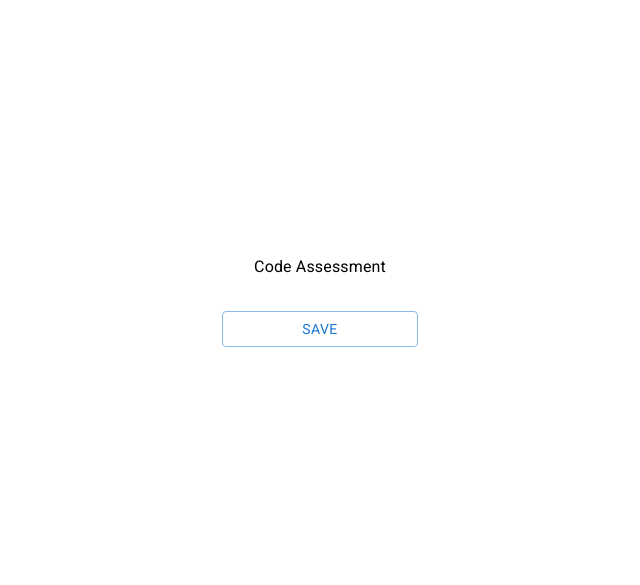
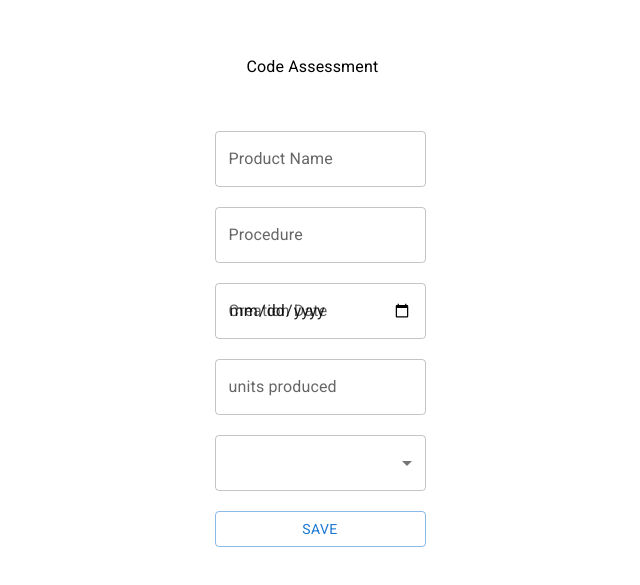
Before and after one commit to robergwillian/dynamicForms, a Next.js app: page / in a window 1280 px wide. Shown: the part 115-700 px from the top of the page, without its empty margins (320-960 px from the left). Built offline with nearby package versions, Linux system fonts and the light colour scheme.

Commit message:
building form elements

```diff
--- a/src/components/form-builder/form-builder.component.js
+++ b/src/components/form-builder/form-builder.component.js
@@ -1,41 +1,63 @@
-import { Button, MenuItem, Select, Typography } from "@mui/material";
+import { Box, Button, MenuItem, Select, Typography } from "@mui/material";
+import { useId } from "react";
 import TextField from "../form-elements/textfield/textfield.component";
-import { FIELD_TYPES } from "./form-builder.constants";
+import { FIELD_TYPES, FIELD_TYPES_VARIANTS } from "./form-builder.constants";
 
 const FormBuilder = ({ formName, fields, values }) => {
-  // console.log({ fields });
 
   const renderFields = fields.map((field) => {
-    console.log({field})
-    switch (field.type) {
-      case FIELD_TYPES.TEXT || FIELD_TYPES.NUMBER || FIELD_TYPES.DATE:
+    if (
+      field.type === FIELD_TYPES.TEXT ||
+      field.type === FIELD_TYPES.NUMBER ||
+      field.type === FIELD_TYPES.DATE
+    ) {
+      return (
         <TextField
-          key={field.id}
+          id={field.id}
           fieldName={field.name}
           fieldType={field.type}
-        />;
-      case FIELD_TYPES.SELECT:
-        <Select id="105" value={1} label="location">
-          <MenuItem value={1}>Boston</MenuItem>
-          <MenuItem value={2}>Houston</MenuItem>
-          <MenuItem value={3}>New York</MenuItem>
-          <MenuItem value={4}>Barcelona</MenuItem>
-        </Select>;
-      default:
-        return "";
+          variant={FIELD_TYPES_VARIANTS.OUTLINED}
+        />
+      );
+    }
+
+    if (field.type === FIELD_TYPES.SELECT) {
+      return (
+        <Select
+          id={field.id}
+          name={field.name}
+          label={field.name}
+          type={field.type}
+          variant={FIELD_TYPES_VARIANTS.OUTLINED}
+        >
+          {field.options.map((option) => (
+            <MenuItem key={option.name} value={option.value}>
+              {option.name}
+            </MenuItem>
+          ))}
+        </Select>
+      );
     }
   });
-
 
   return (
     <>
       <Typography sx={{ m: 4 }}>{formName}</Typography>
-      {fields ? (
-        renderFields
-      ) : (
-        <Typography sx={{ m: 4 }}>No field was found</Typography>
-      )}
-      <Button variant="outlined">Save</Button>
+      <Box
+        sx={{
+          display: "flex",
+          flexDirection: "column",
+          justifyContent: "space-evenly",
+          height: "50vh",
+        }}
+      >
+        {fields ? (
+          renderFields
+        ) : (
+          <Typography sx={{ m: 4 }}>No field was found</Typography>
+        )}
+      </Box>
+      <Button variant={FIELD_TYPES_VARIANTS.OUTLINED}>Save</Button>
     </>
   );
 };
--- a/src/components/form-builder/form-builder.constants.js
+++ b/src/components/form-builder/form-builder.constants.js
@@ -4,3 +4,7 @@ export const FIELD_TYPES = {
   DATE: "date",
   SELECT: "select",
 };
+
+export const FIELD_TYPES_VARIANTS = {
+  OUTLINED: 'outlined',
+}
--- a/src/components/form-elements/textfield/textfield.component.js
+++ b/src/components/form-elements/textfield/textfield.component.js
@@ -1,9 +1,9 @@
 import MuiTextField from "@mui/material/TextField";
 
-const TextField = ({ key, fieldName, fieldType }) => {
-  console.log({ key, fieldName, fieldType });
+const TextField = ({ id, fieldName, fieldType }) => {
+  console.log({ id, fieldName, fieldType });
   return (
-    <MuiTextField id={key} name={key} label={fieldName} type={fieldType} />
+    <MuiTextField id={id} name={id} label={fieldName} type={fieldType} />
   );
 };
 
```
